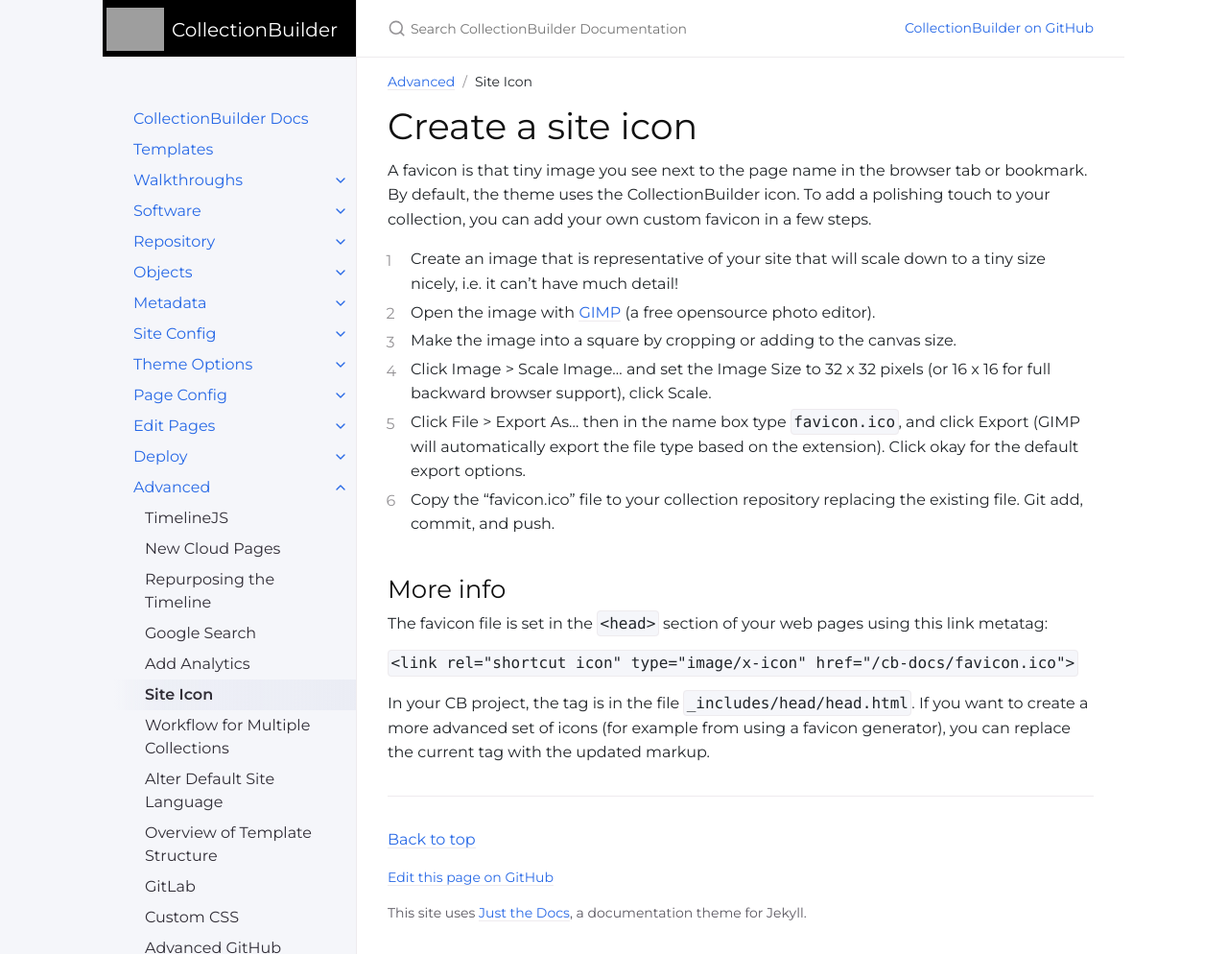
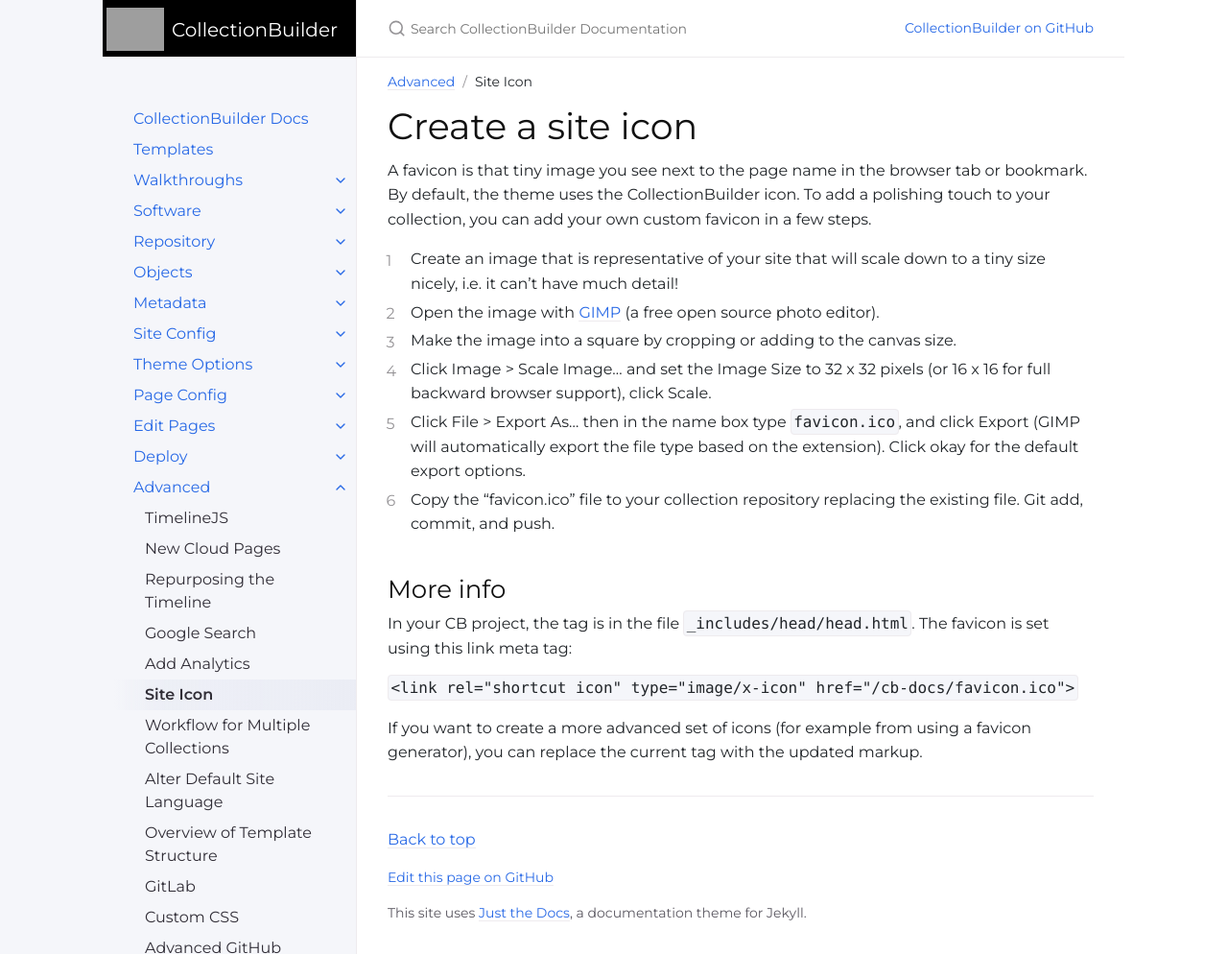
Before and after one commit to CollectionBuilder/cb-docs, a Jekyll site: the page built from docs/advanced/favicon.md, in a window 1280 px wide and 994 px high. Shown: the whole window at 96% size. Built offline with Jekyll 4.4.1, drawn with Linux system fonts in a browser that asks for light colours; comment, search, counter and statistics services are not loaded.

Commit message:
update favicon

```diff
--- a/docs/advanced/favicon.md
+++ b/docs/advanced/favicon.md
@@ -11,7 +11,7 @@ By default, the theme uses the CollectionBuilder icon.
 To add a polishing touch to your collection, you can add your own custom favicon in a few steps.
 
 1. Create an image that is representative of your site that will scale down to a tiny size nicely, i.e. it can't have much detail!
-2. Open the image with [GIMP](https://www.gimp.org/) (a free opensource photo editor).
+2. Open the image with [GIMP](https://www.gimp.org/) (a free open source photo editor).
 3. Make the image into a square by cropping or adding to the canvas size.
 4. Click Image > Scale Image... and set the Image Size to 32 x 32 pixels (or 16 x 16 for full backward browser support), click Scale.
 5. Click File > Export As... then in the name box type `favicon.ico`, and click Export (GIMP will automatically export the file type based on the extension). Click okay for the default export options.
@@ -19,9 +19,9 @@ To add a polishing touch to your collection, you can add your own custom favicon
 
 ## More info
 
-The favicon file is set in the `<head>` section of your web pages using this link metatag:
+In your CB project, the tag is in the file `_includes/head/head.html`.
+The favicon is set using this link meta tag:
 
-`<link rel="shortcut icon" type="image/x-icon" href="{{ "/favicon.ico" | relative_url }}">`
+`<link rel="shortcut icon" type="image/x-icon" href="{{ '/favicon.ico' | relative_url }}">`
 
-In your CB project, the tag is in the file `_includes/head/head.html`.
 If you want to create a more advanced set of icons (for example from using a favicon generator), you can replace the current tag with the updated markup.
```
